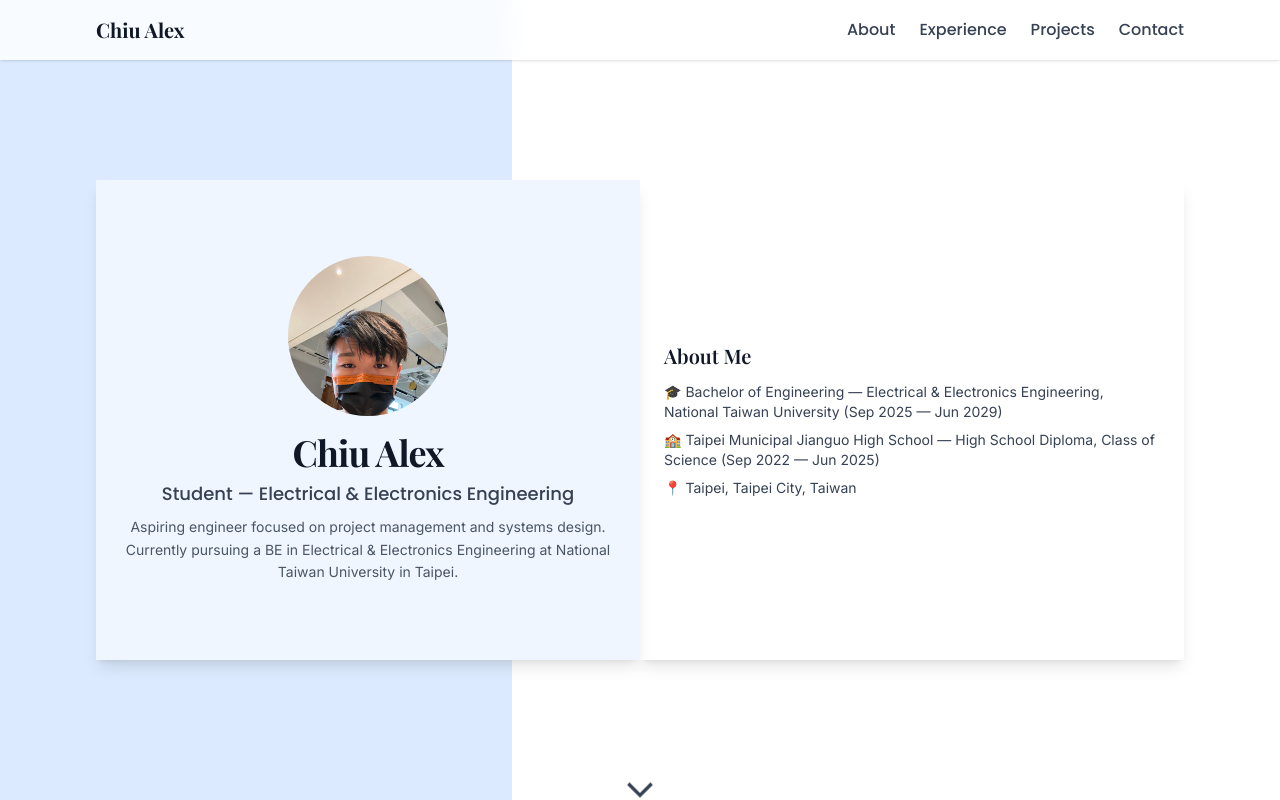
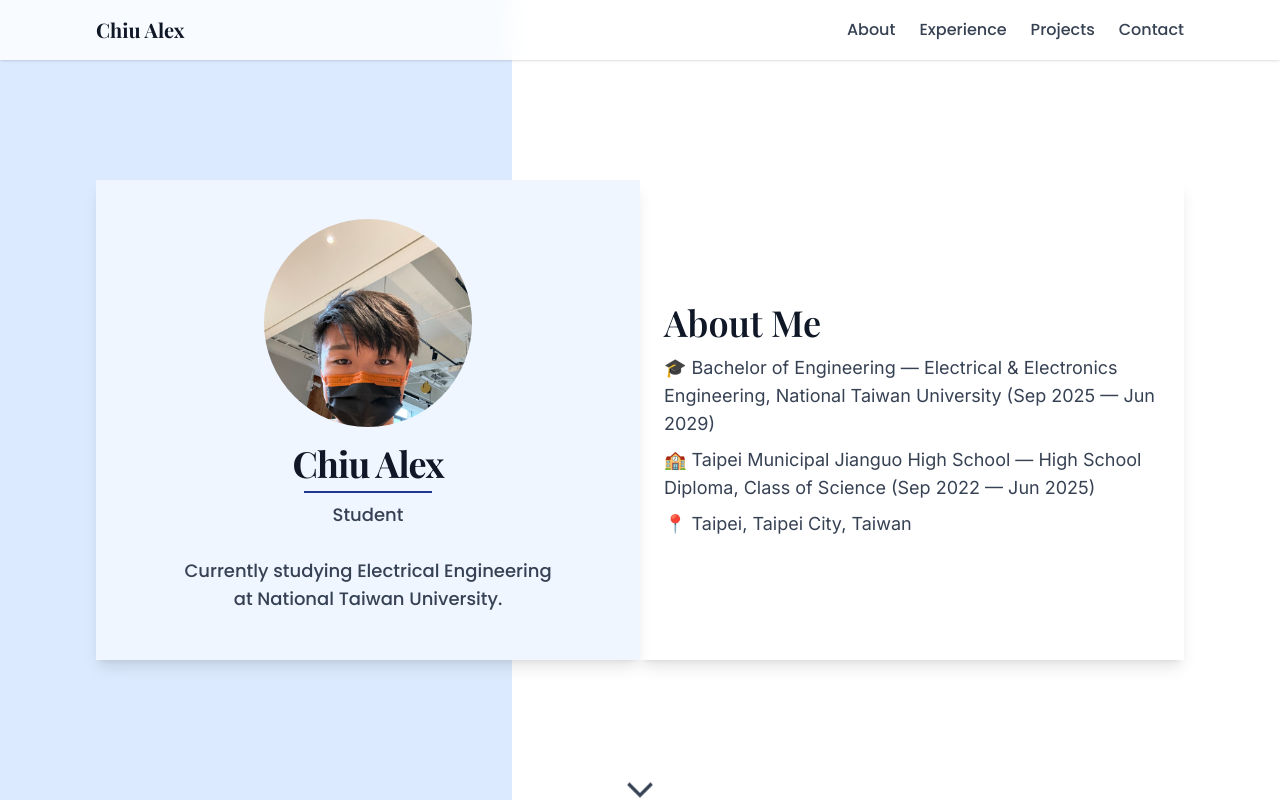
Before and after one commit to Alexchiuu/portfolio, a Next.js app: page / in a window 1280 px wide. Shown: the top 800 px of the page. Built offline with nearby package versions, Linux system fonts and the light colour scheme.

Commit message:
Update profile: enlarge picture, match fonts, improve entry animation

```diff
--- a/app/page.tsx
+++ b/app/page.tsx
@@ -394,17 +394,17 @@ export default function Home() {
         >
           {/* Profile Section */}
           <div
-            className={`bg-blue-50 p-6 shadow-lg text-center flex flex-col justify-center transition-all duration-1000 delay-200 relative z-20 ${
-              hasLoaded ? 'opacity-100 translate-x-0' : 'opacity-0 -translate-x-full'
+            className={`bg-blue-50 p-6 shadow-lg text-center flex flex-col justify-center transition-all duration-1000 delay-500 relative z-20 ${
+              hasLoaded ? 'opacity-100 translate-x-0' : 'opacity-0 -translate-x-20'
             }`}
           >
             <div className="mb-4 inline-block">
-              <div className="relative h-40 w-40 overflow-hidden rounded-full mx-auto">
+              <div className="relative h-52 w-52 overflow-hidden rounded-full mx-auto">
                 <Image
                   src="/image.jpg"
                   alt="Chiu Alex Profile Picture"
-                  width={160}
-                  height={160}
+                  width={208}
+                  height={208}
                   className="object-cover"
                 />
               </div>
@@ -413,27 +413,28 @@ export default function Home() {
             <h1 className="mb-2 text-3xl font-bold tracking-tight text-gray-900 sm:text-4xl" style={{ fontFamily: 'var(--font-playfair)' }}>
               Chiu Alex
             </h1>
-
+            <div className="w-32 h-0.5 bg-blue-900 mx-auto mb-2"></div>
             <p className="mb-2 text-lg text-gray-700 font-medium" style={{ fontFamily: 'var(--font-poppins)' }}>
-              Student — Electrical & Electronics Engineering
-            </p>
-
-            <p className="mx-auto max-w-lg text-sm leading-relaxed text-gray-600">
-              Aspiring engineer focused on project management and systems design. Currently pursuing a BE in Electrical & Electronics Engineering at National Taiwan University in Taipei.
+              Student
+              <br />
+              <br />
+              Currently studying Electrical Engineering
+              <br />
+              at National Taiwan University.
             </p>
           </div>
 
           {/* About Section */}
           <div
             id="about"
-            className={`bg-white p-6 shadow-lg flex flex-col justify-center transition-all duration-1000 delay-200 relative z-10 ${
-              hasLoaded ? 'opacity-100 translate-x-0' : 'opacity-0 translate-x-full'
+            className={`bg-white p-6 shadow-lg flex flex-col justify-center transition-all duration-1000 delay-500 relative z-10 ${
+              hasLoaded ? 'opacity-100 translate-x-0' : 'opacity-0 translate-x-20'
             }`}
           >
-            <h2 className="mb-3 text-xl font-semibold text-gray-900" style={{ fontFamily: 'var(--font-playfair)' }}>
+            <h2 className="mb-3 text-3xl font-semibold text-gray-900 sm:text-4xl" style={{ fontFamily: 'var(--font-playfair)' }}>
               About Me
             </h2>
-            <div className="space-y-2 text-sm text-gray-700">
+            <div className="space-y-2 text-lg text-gray-700">
               <p>🎓 Bachelor of Engineering — Electrical & Electronics Engineering, National Taiwan University (Sep 2025 — Jun 2029)</p>
               <p>🏫 Taipei Municipal Jianguo High School — High School Diploma, Class of Science (Sep 2022 — Jun 2025)</p>
               <p>📍 Taipei, Taipei City, Taiwan</p>
```
